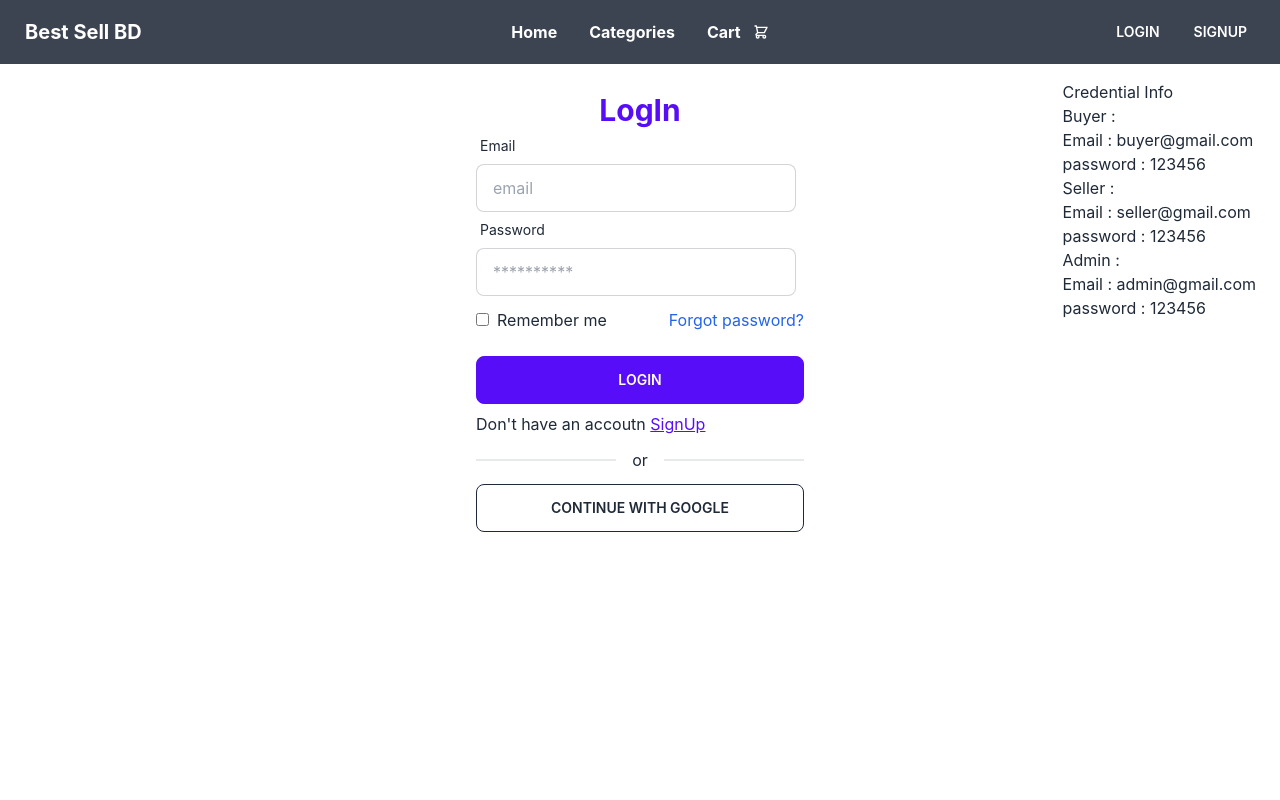
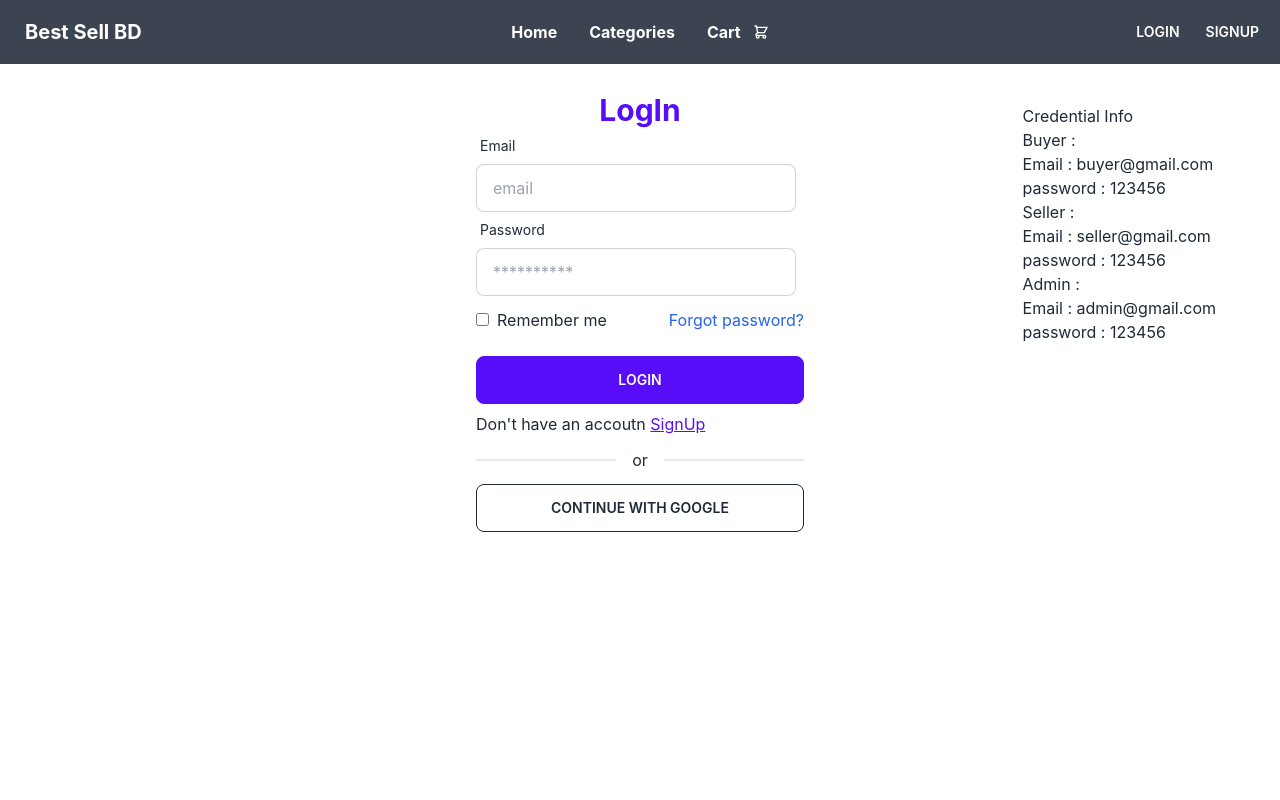
Before and after one commit to rabiul155/Best-Sell-BD-client, a React (Create React App) app: page /login in a window 1280 px wide. Shown: the top 800 px of the page. Built offline with nearby package versions, Linux system fonts and the light colour scheme; no server answers.

Commit message:
log in page update

```diff
--- a/src/Pages/LogIn/LogIn.js
+++ b/src/Pages/LogIn/LogIn.js
@@ -88,9 +88,9 @@ const LogIn = () => {
 
     return (
 
-        <div>
-            <div className=' h-[800px] flex justify-center'>
-                <div className=' w-96 p-7'>
+        <div className='relative'>
+            <div className='flex justify-center'>
+                <div className='w-96 p-7'>
                     <h2 className=' text-3xl font-bold text-primary text-center'>LogIn</h2>
                     <form onSubmit={handleSubmit(handleLogIn)}>
 
@@ -147,7 +147,7 @@ const LogIn = () => {
                     <button onClick={handleGoogle} className=' btn btn-outline w-full uppercase'>Continue with google</button>
                 </div>
             </div>
-            <div className=' lg:absolute top-20 right-6'>
+            <div className='lg:absolute top-10 right-6 mx-10 '>
                 <p>Credential Info</p>
                 <p>Buyer : </p>
                 <p>Email : buyer@gmail.com</p>
--- a/src/Shared/Navbar/Navbar.js
+++ b/src/Shared/Navbar/Navbar.js
@@ -92,8 +92,8 @@ const Navbar = () => {
                         </>
                         :
                         <>
-                            <Link to='/login' className="btn px-0  lg:mx-2">LogIn</Link>
-                            <Link to='/signup' className="btn lg:mx-2">SignUp</Link>
+                            <Link to='/login' className="btn px-2  lg:mx-1">LogIn</Link>
+                            <Link to='/signup' className="btn px-2 lg:mx-1">SignUp</Link>
 
                         </>
                 }
```
